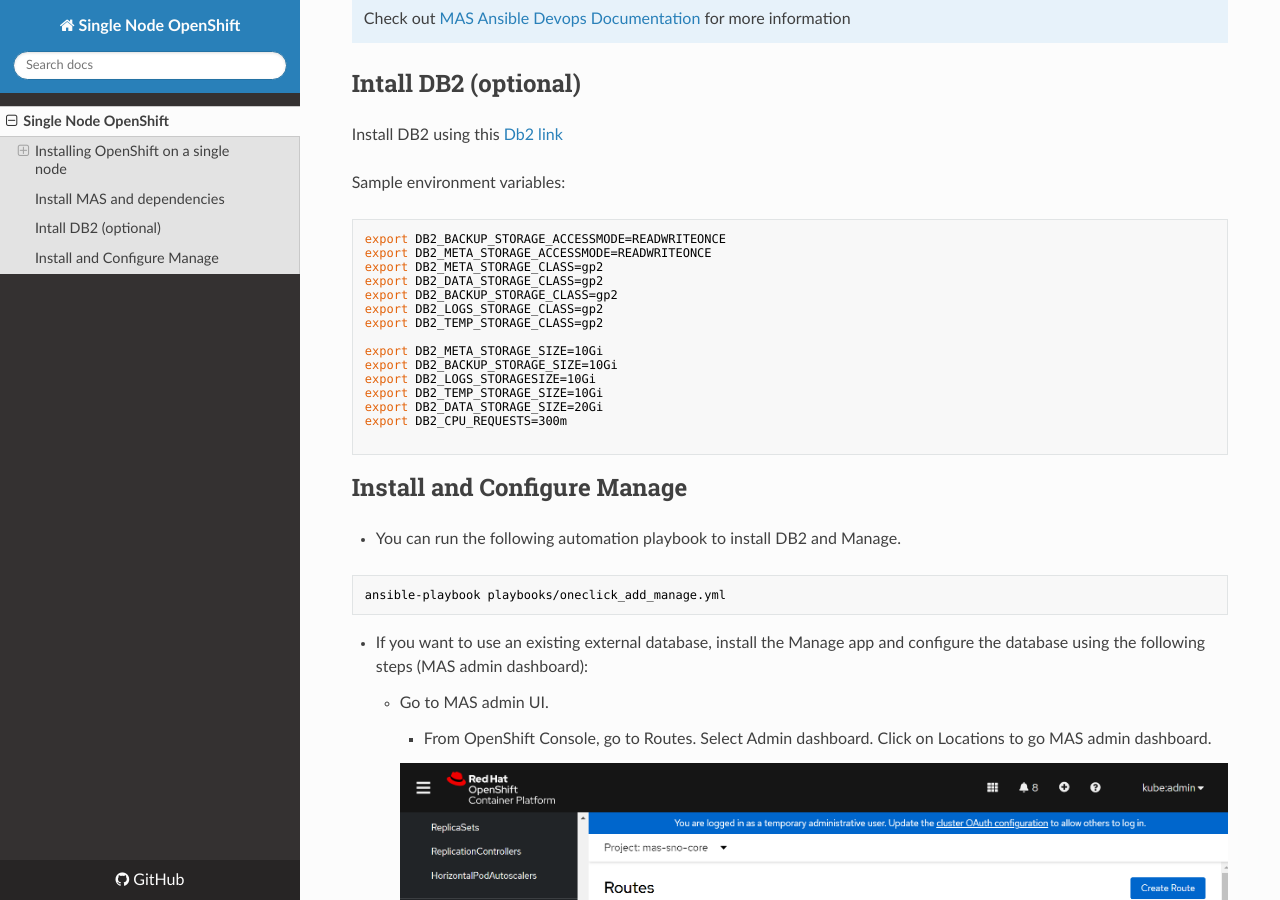
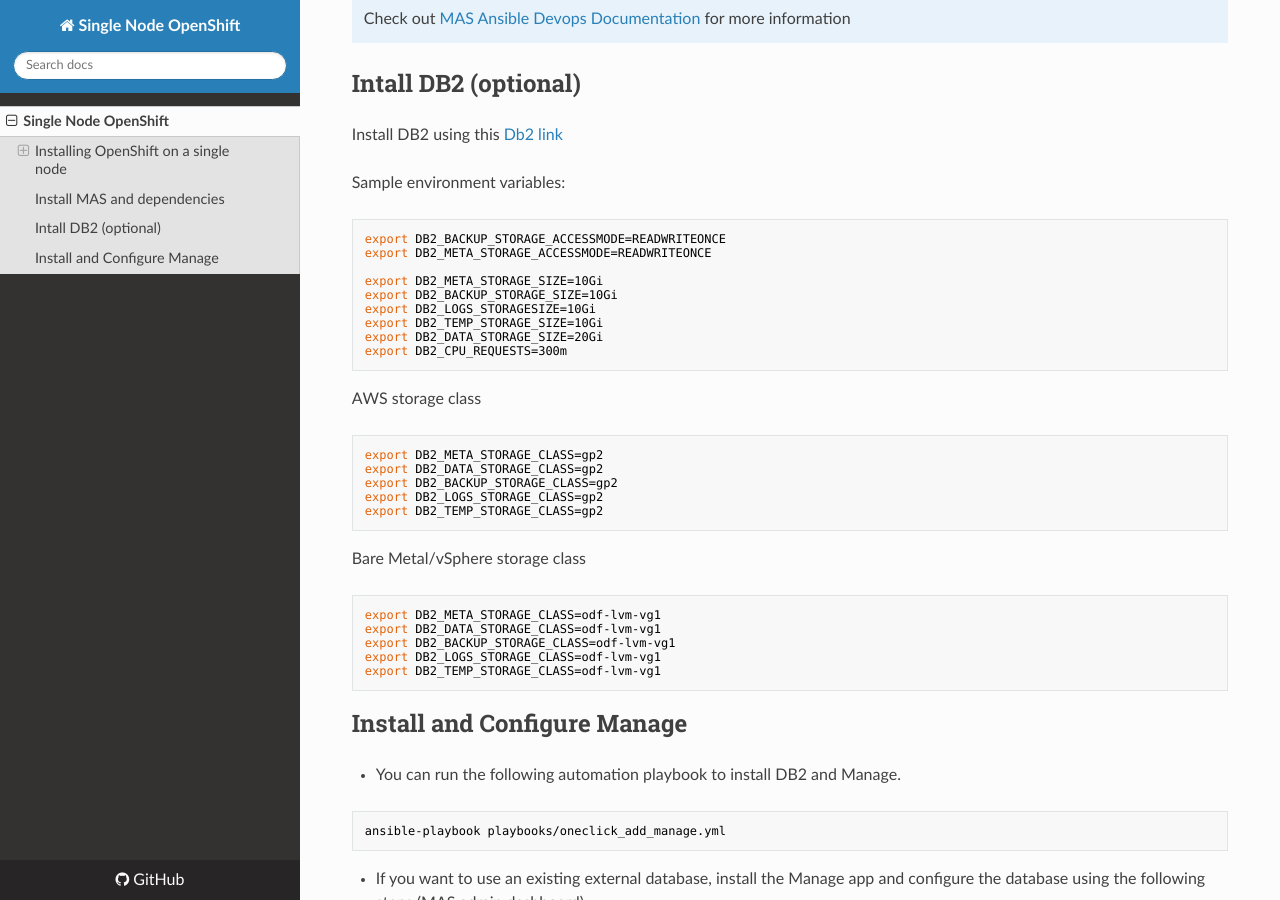
Before and after one commit to ibm-mas-manage/sno, an MkDocs documentation site: the page built from docs/index.md, in a window 1280 px wide and 900 px high, scrolled down 6772 px. Built offline with MkDocs 1.6.1, drawn with Linux system fonts in a browser that asks for light colours; nearby versions of some CDN libraries.

Commit message:
Update index.md

````diff
--- a/docs/index.md
+++ b/docs/index.md
@@ -229,11 +229,6 @@
 ```
 export DB2_BACKUP_STORAGE_ACCESSMODE=READWRITEONCE
 export DB2_META_STORAGE_ACCESSMODE=READWRITEONCE
-export DB2_META_STORAGE_CLASS=gp2
-export DB2_DATA_STORAGE_CLASS=gp2
-export DB2_BACKUP_STORAGE_CLASS=gp2
-export DB2_LOGS_STORAGE_CLASS=gp2
-export DB2_TEMP_STORAGE_CLASS=gp2
 
 export DB2_META_STORAGE_SIZE=10Gi
 export DB2_BACKUP_STORAGE_SIZE=10Gi
@@ -241,7 +236,24 @@
 export DB2_TEMP_STORAGE_SIZE=10Gi
 export DB2_DATA_STORAGE_SIZE=20Gi
 export DB2_CPU_REQUESTS=300m
+```
 
+AWS storage class
+```
+export DB2_META_STORAGE_CLASS=gp2
+export DB2_DATA_STORAGE_CLASS=gp2
+export DB2_BACKUP_STORAGE_CLASS=gp2
+export DB2_LOGS_STORAGE_CLASS=gp2
+export DB2_TEMP_STORAGE_CLASS=gp2
+```
+
+Bare Metal/vSphere storage class
+```
+export DB2_META_STORAGE_CLASS=odf-lvm-vg1
+export DB2_DATA_STORAGE_CLASS=odf-lvm-vg1
+export DB2_BACKUP_STORAGE_CLASS=odf-lvm-vg1
+export DB2_LOGS_STORAGE_CLASS=odf-lvm-vg1
+export DB2_TEMP_STORAGE_CLASS=odf-lvm-vg1
 ```
 
 
````
